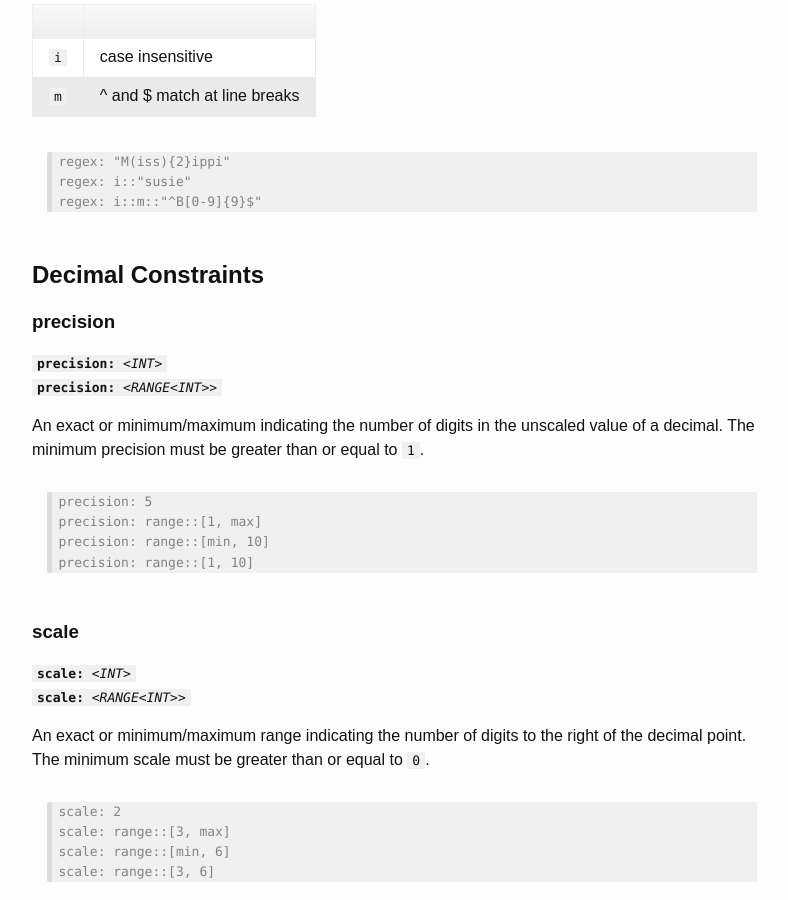
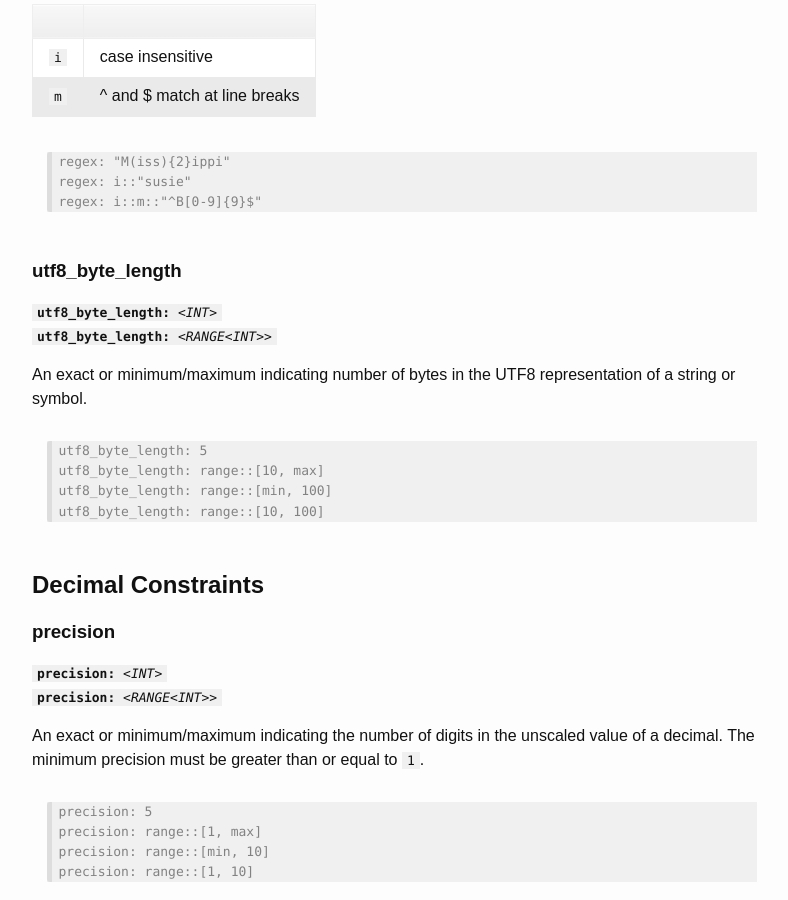
Before and after one commit to amazon-ion/ion-schema, a Jekyll site: the page built from spec.md, in a window 1280 px wide and 900 px high, scrolled down 8985 px. Shown: the whole window, without its empty margins (238-1026 px from the left). Built offline with Jekyll 4.4.1, drawn with Linux system fonts in a browser that asks for light colours.

Commit message:
adds utf8_byte_length constraint (#32)

````diff
--- a/spec.md
+++ b/spec.md
@@ -449,6 +449,20 @@ regular expression string; supported flags shall include:
 > regex: "M(iss){2}ippi"
 > regex: i::"susie"
 > regex: i::m::"^B[0-9]{9}$"
+> ```
+
+### utf8_byte_length
+
+<code><b>utf8_byte_length:</b> <i>&lt;INT&gt;</i></code><br/>
+<code><b>utf8_byte_length:</b> <i>&lt;RANGE&lt;INT&gt;&gt;</i></code>
+
+An exact or minimum/maximum indicating number of bytes in the UTF8 representation of a string or symbol.
+
+> ```
+> utf8_byte_length: 5
+> utf8_byte_length: range::[10, max]
+> utf8_byte_length: range::[min, 100]
+> utf8_byte_length: range::[10, 100]
 > ```
 
 ## Decimal Constraints
````
